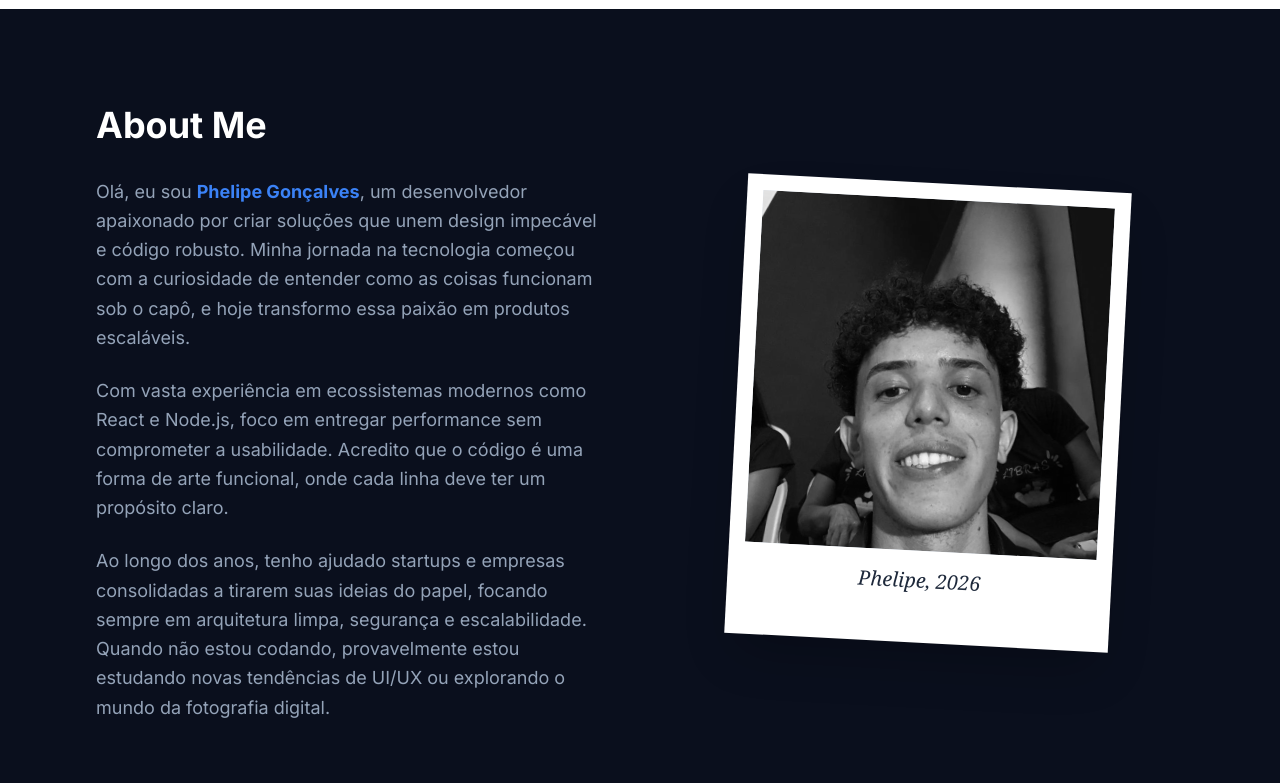
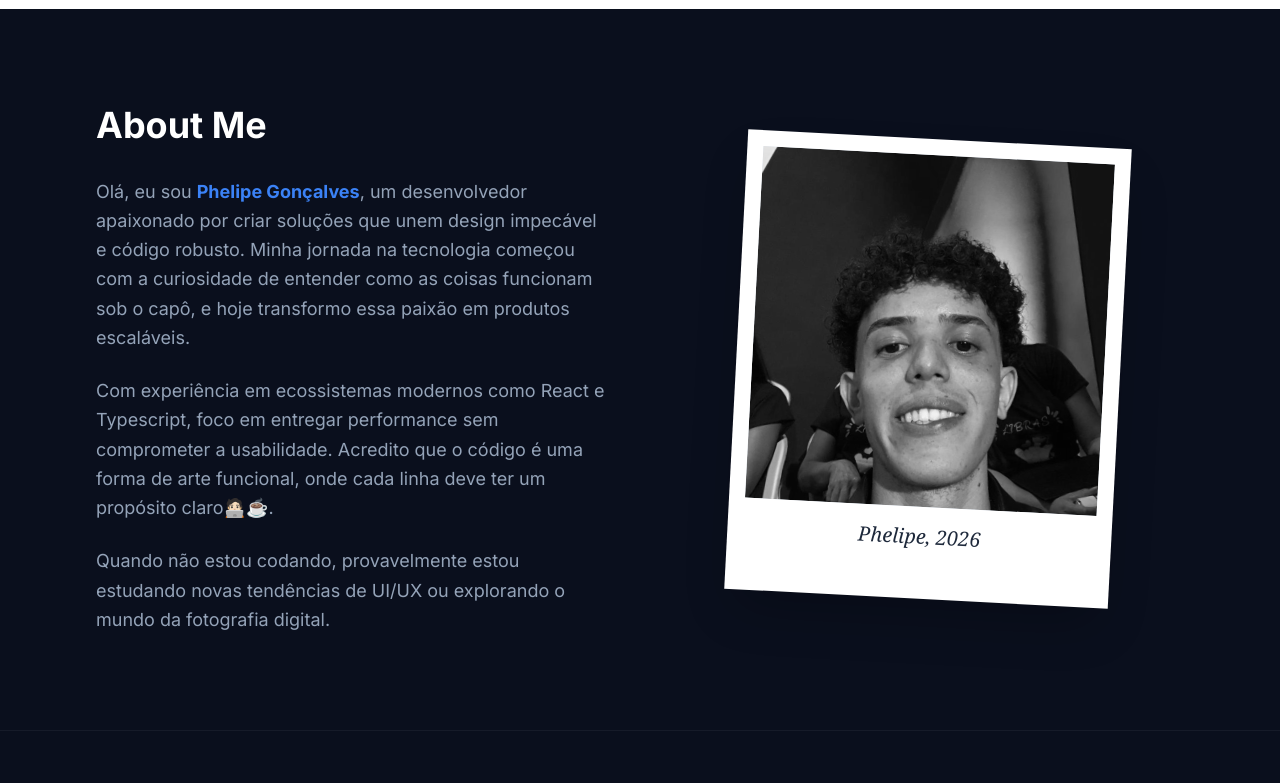
Before and after one commit to Liphez/portfolio-web, a React (Vite) app: page / in a window 1280 px wide. Shown: the part 2000-2783 px from the top of the page. Built offline with nearby package versions, Linux system fonts and the light colour scheme.

Commit message:
corrigindo o About me

```diff
--- a/App.tsx
+++ b/App.tsx
@@ -15,7 +15,7 @@ const App: React.FC = () => {
 
       <footer className="bg-[#0a0f1d] border-t border-white/5 py-12 text-center text-slate-500">
         <div className="container mx-auto px-8">
-          <p>© {new Date().getFullYear()} Phelipe Gonçalves. Built with passion & TypeScript.</p>
+          <p>© {new Date().getFullYear()} Phelipe Gonçalves.</p>
           <div className="mt-4 flex justify-center gap-6">
             <a href="#" className="hover:text-blue-500 transition-colors">GitHub</a>
             <a href="#" className="hover:text-blue-500 transition-colors">LinkedIn</a>
--- a/components/About.tsx
+++ b/components/About.tsx
@@ -13,10 +13,10 @@ const About: React.FC = () => {
                 Olá, eu sou <span className="text-blue-500 font-bold">Phelipe Gonçalves</span>, um desenvolvedor apaixonado por criar soluções que unem design impecável e código robusto. Minha jornada na tecnologia começou com a curiosidade de entender como as coisas funcionam sob o capô, e hoje transformo essa paixão em produtos escaláveis.
               </p>
               <p>
-                Com vasta experiência em ecossistemas modernos como React e Node.js, foco em entregar performance sem comprometer a usabilidade. Acredito que o código é uma forma de arte funcional, onde cada linha deve ter um propósito claro.
+              Com experiência em ecossistemas modernos como React e Typescript, foco em entregar performance sem comprometer a usabilidade. Acredito que o código é uma forma de arte funcional, onde cada linha deve ter um propósito claro🧑🏻‍💻☕.
               </p>
               <p>
-                Ao longo dos anos, tenho ajudado startups e empresas consolidadas a tirarem suas ideias do papel, focando sempre em arquitetura limpa, segurança e escalabilidade. Quando não estou codando, provavelmente estou estudando novas tendências de UI/UX ou explorando o mundo da fotografia digital.
+               Quando não estou codando, provavelmente estou estudando novas tendências de UI/UX ou explorando o mundo da fotografia digital.
               </p>
             </div>
           </div>
--- a/components/Hero.tsx
+++ b/components/Hero.tsx
@@ -20,9 +20,11 @@ const Hero: React.FC = () => {
           performantes e escaláveis para o mercado global.
         </p>
 
-        <button className="bg-blue-600 hover:bg-blue-500 text-white px-8 py-4 rounded-full font-bold text-lg shadow-xl shadow-blue-900/40 transition-all active:scale-95">
-          Contate-me
-        </button>
+      <a href="mailto:isack.santos@esoftware.uniceplac.edu.br">
+       <button className="bg-blue-600 hover:bg-blue-500 text-white px-8 py-4 rounded-full font-bold text-lg shadow-xl shadow-blue-900/40 transition-all active:scale-95">
+       Contate-me
+       </button>
+      </a>
       </div>
 
       <div className="absolute bottom-12 left-1/2 -translate-x-1/2 animate-bounce">
--- a/components/Navbar.tsx
+++ b/components/Navbar.tsx
@@ -11,7 +11,7 @@ const Navbar: React.FC = () => {
         />
       </div>
       <div className="flex gap-8 text-white/80 font-medium">
-        <a href="#projects" className="hover:text-white transition-colors">Experience</a>
+        {/*<a href="#projects" className="hover:text-white transition-colors">Experience</a>*/}
         <a href="#projects" className="hover:text-white transition-colors">Projects</a>
         <a href="#about" className="hover:text-white transition-colors">About</a>
       </div>
```
